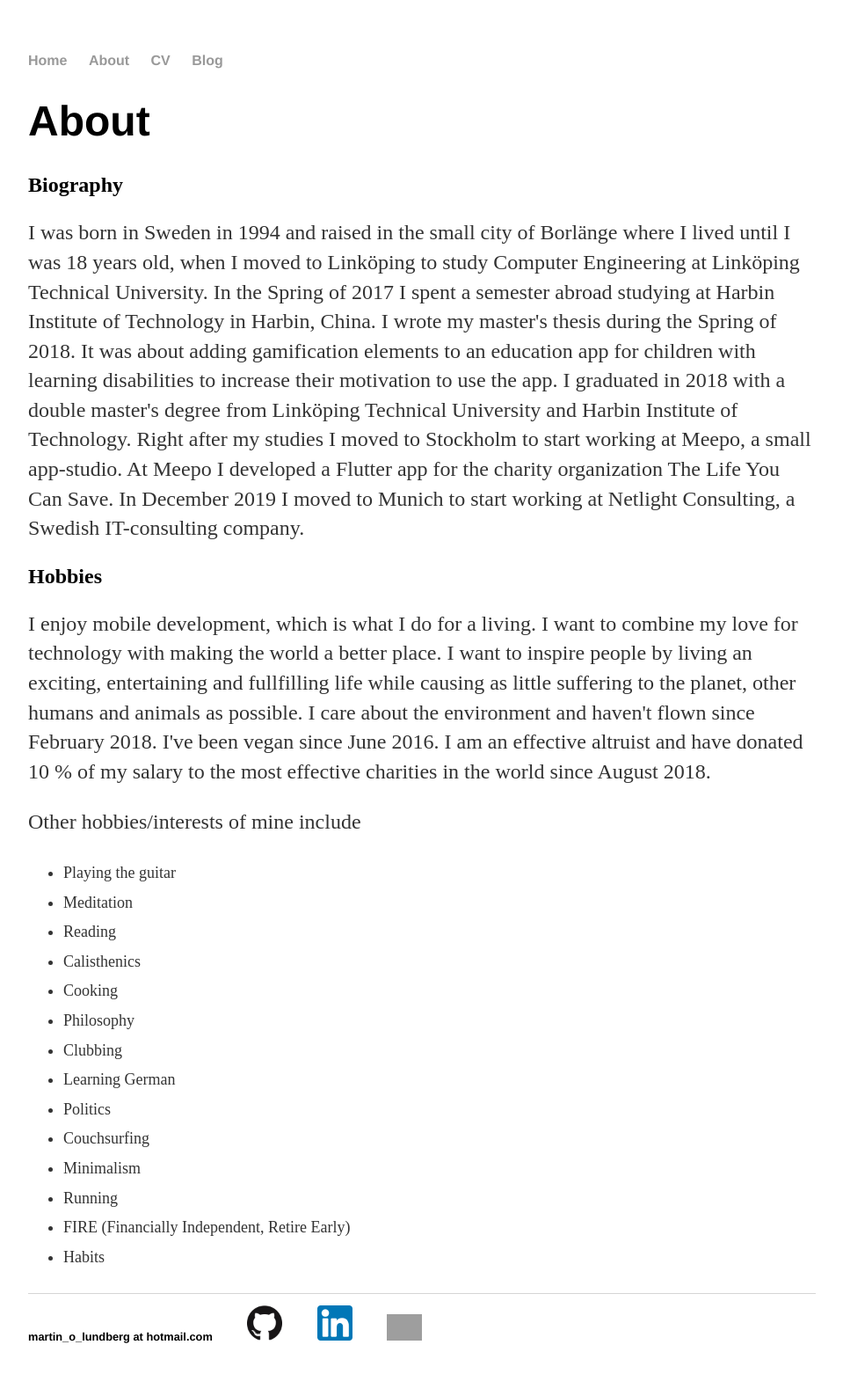
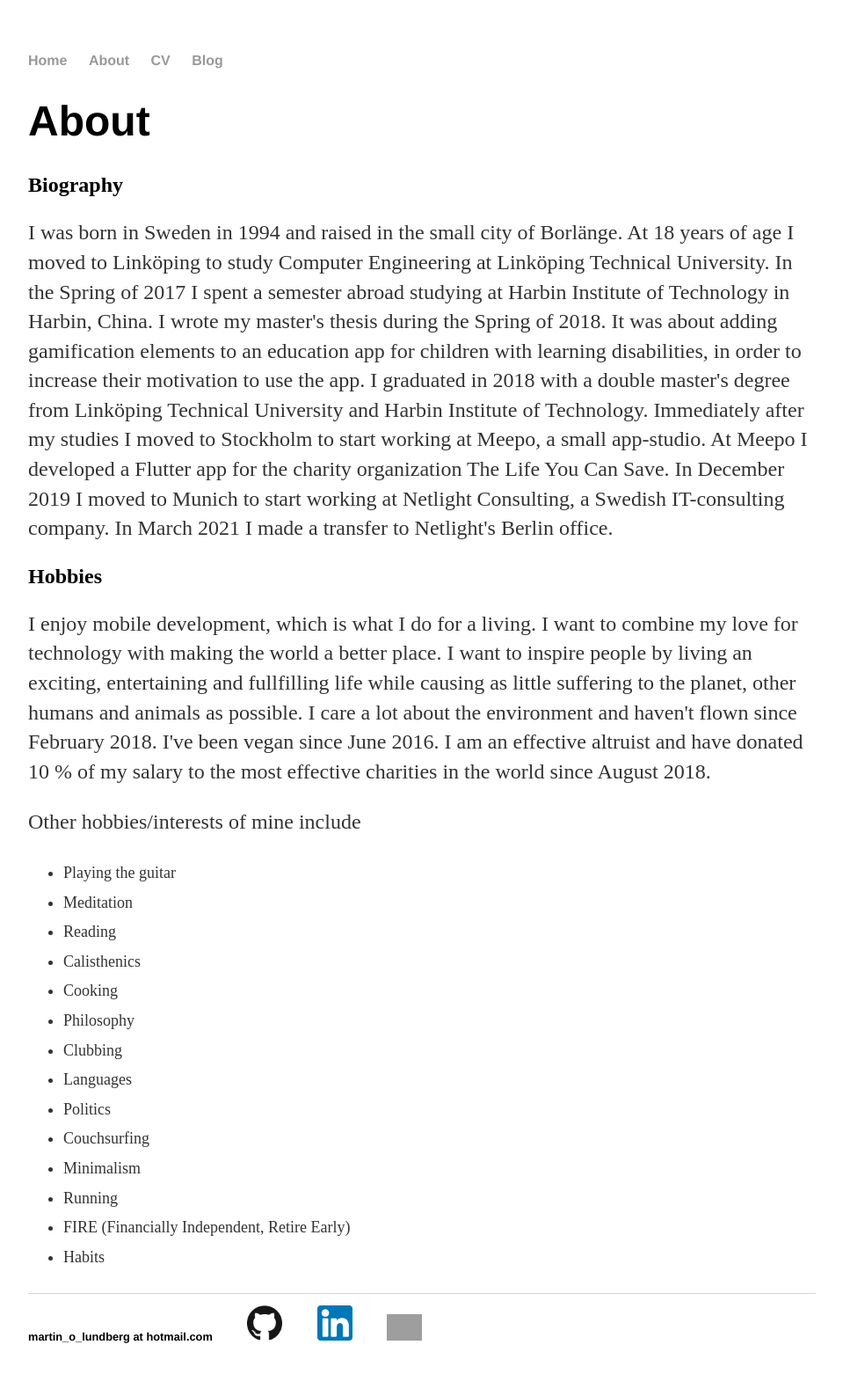
Before and after one commit to molundb/molundb.github.io, a Jekyll site: the page built from about/index.html, in a window 1280 px wide. Shown: the whole page at 88% size, without its empty margins (160-1119 px from the left). Built offline with Jekyll 4.4.1, drawn with Linux system fonts in a browser that asks for light colours; grey boxes are pictures that could not be loaded.

Commit message:
update about text

```diff
--- a/about/index.html
+++ b/about/index.html
@@ -6,20 +6,20 @@ title: About
         <h1>About</h1>
         <h2>Biography</h2>
         <p>
-          I was born in Sweden in 1994 and raised in the small city of Borlänge
-          where I lived until I was 18 years old, when I moved to Linköping to
+          I was born in Sweden in 1994 and raised in the small city of Borlänge.
+          At 18 years of age I moved to Linköping to
           study Computer Engineering at Linköping Technical University. In the
           Spring of 2017 I spent a semester abroad studying at Harbin Institute
           of Technology in Harbin, China. I wrote my master's thesis during the
           Spring of 2018. It was about adding gamification elements to an
-          education app for children with learning disabilities to increase
+          education app for children with learning disabilities, in order to increase
           their motivation to use the app. I graduated in 2018 with a double
           master's degree from Linköping Technical University and Harbin
-          Institute of Technology. Right after my studies I moved to Stockholm
+          Institute of Technology. Immediately after my studies I moved to Stockholm
           to start working at Meepo, a small app-studio. At Meepo I developed a
           Flutter app for the charity organization The Life You Can Save. In
           December 2019 I moved to Munich to start working at Netlight
-          Consulting, a Swedish IT-consulting company.
+          Consulting, a Swedish IT-consulting company. In March 2021 I made a transfer to Netlight's Berlin office.
         </p>
         <h2>Hobbies</h2>
         <p class="hobbies">
@@ -27,7 +27,7 @@ title: About
           combine my love for technology with making the world a better place. I
           want to inspire people by living an exciting, entertaining and
           fullfilling life while causing as little suffering to the planet,
-          other humans and animals as possible. I care about the environment and
+          other humans and animals as possible. I care a lot about the environment and
           haven't flown since February 2018. I've been vegan since June 2016. I
           am an effective altruist and have donated 10 % of my salary to the
           most effective charities in the world since August 2018.
@@ -58,7 +58,7 @@ title: About
                 Clubbing
               </li>
               <li>
-                Learning German
+                Languages
               </li>
               <li>
                 Politics
```
